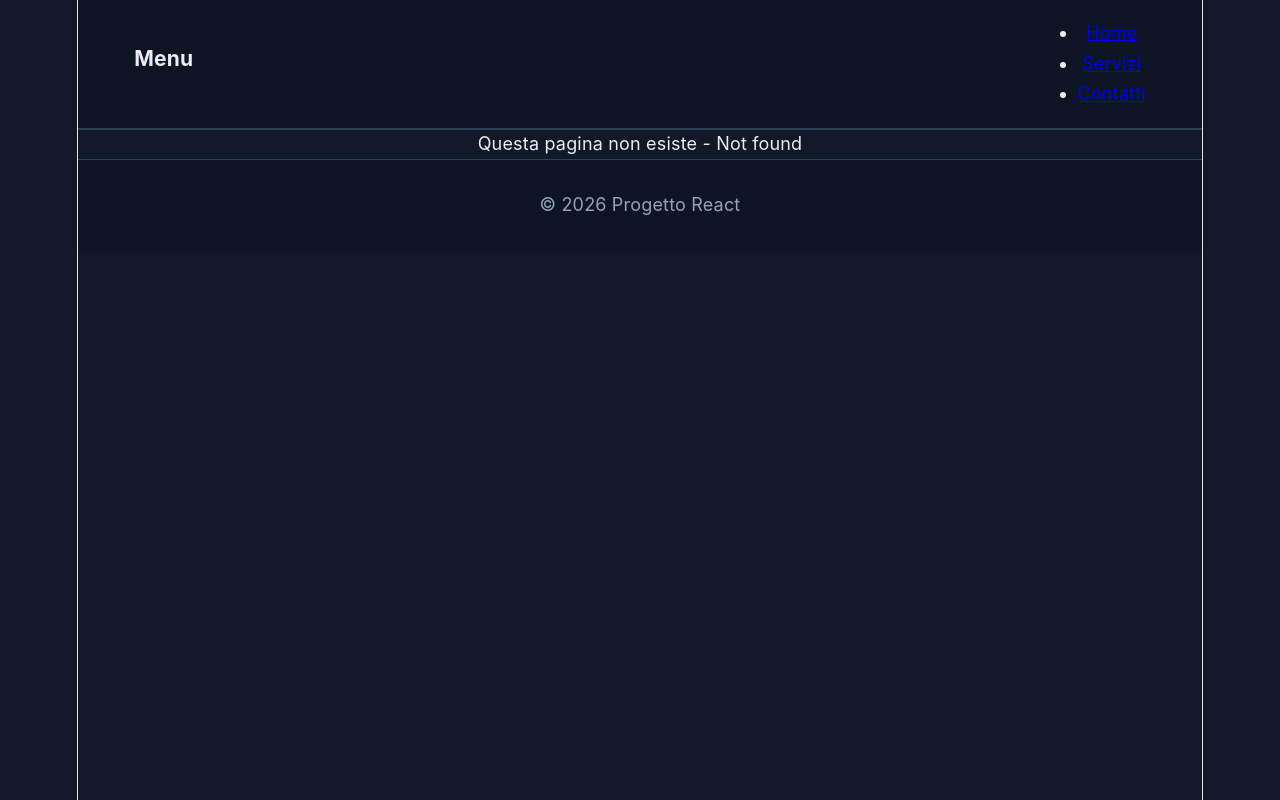
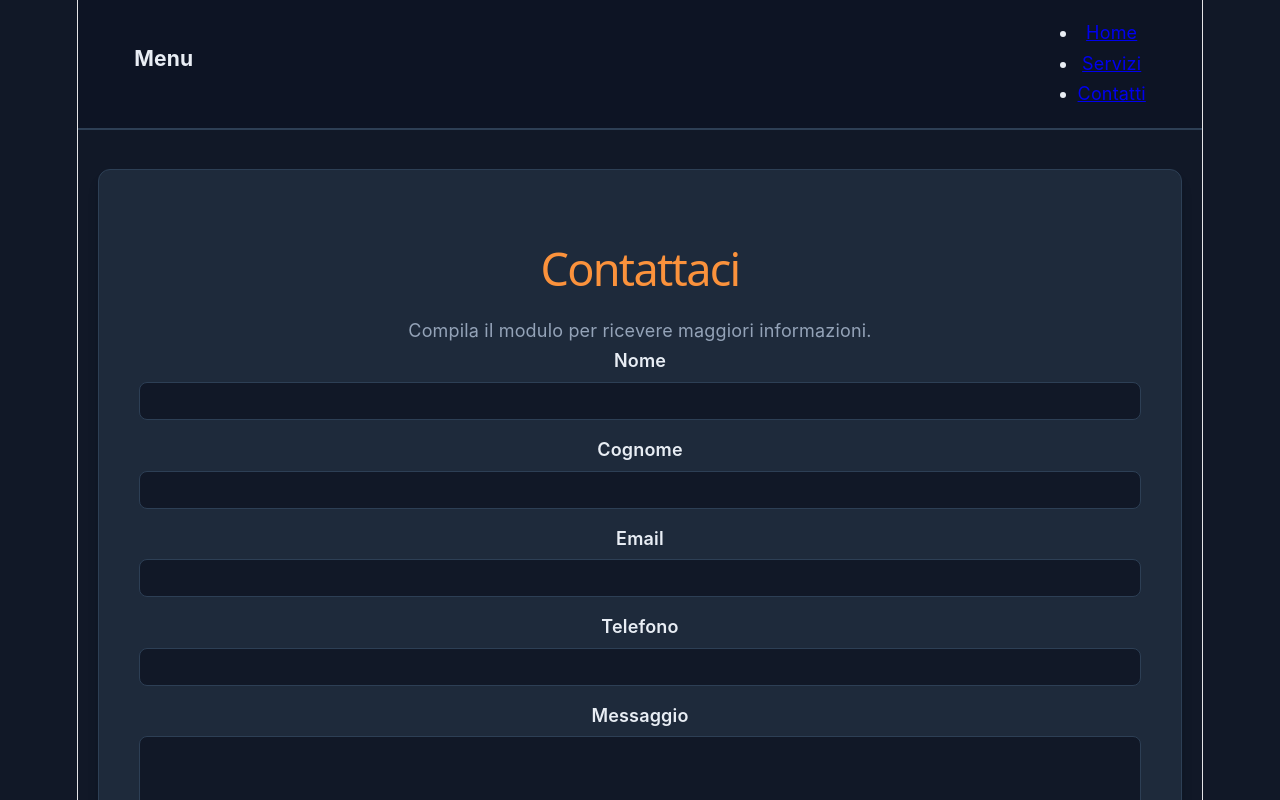
Before and after one commit to SimMastrik/REACT, a React (Vite) app: page /contatti in a window 1280 px wide. Before the commit this address had no page. Shown: the top 800 px of the page. Built offline with nearby package versions, Linux system fonts and the light colour scheme.

Commit message:
Aggiunta del componente form (riutilizzabile) uso di map e props, per migliore leggibilità e creazione della page Contatti

```diff
--- a/src/App.jsx
+++ b/src/App.jsx
@@ -9,8 +9,9 @@ import Footer from "./components/Footer";
 // Pagine
 import Home from "./pages/Home";
 import About from "./pages/About";
+import Contatti from "./pages/Contatti";
+import PostDetail from "./pages/PostDetail";
 import NotFound from "./pages/NotFound";
-import PostDetail from "./pages/PostDetail"; // Importiamo il nuovo file
 
 function App() {
   const [user, setUser] = useState({
@@ -45,12 +46,8 @@ function App() {
     <div className="app">
       <Navbar menuItems={menu} />
 
-      {/* Rimosso Hero da qui per metterlo solo in Home */}
-
       <Routes>
-        {/* Passiamo menu e posts a Home perché ora contiene Hero e Sidebar */}
         <Route path="/" element={<Home posts={posts} menuItems={menu} />} />
-        {/* Rotta Dinamica: Full width come da schema */}
         <Route path="/post/:id" element={<PostDetail posts={posts} />} />
         <Route
           path="/about"
@@ -58,6 +55,7 @@ function App() {
             <About title={aboutPage.title} content={aboutPage.content} />
           }
         />
+        <Route path="/contatti" element={<Contatti />} />
         <Route path="*" element={<NotFound />} />
       </Routes>
 
--- a/src/App.scss
+++ b/src/App.scss
@@ -1,30 +1,19 @@
 // ==========================================
 // 1. Variabili CSS — Tema Scuro (unico)
 // ==========================================
-// Filosofia:
-//   • Sfondi blu-grigio profondi, non nero puro (più confortevole su OLED)
-//   • Tre livelli di profondità: sfondo → card → navbar/footer
-//   • Testo principale a bianco-freddo morbido (#e8edf4), non #fff puro
-//   • Testo secondario grigio-azzurro con contrasto WCAG AA garantito
-//   • Primary color sky-blue: più luminoso, chiaramente cliccabile sul dark
-//   • Accent arancio saturo che non sbiadisce sui fondi scuri
-//   • Ombre con tinta blu per coerenza cromatica
+
 :root {
-  // — Sfondi —
-  --bg-color: #111827; // Sfondo pagina: blu-grigio molto scuro
-  --nav-bg: #0d1424; // Navbar più scura per ancoraggio visivo
-  --card-bg: #1e2a3b; // Card: un gradino più chiaro, dà rilievo
-  --footer-bg: #0d1424; // Footer speculare alla navbar
+  --bg-color: #111827;
+  --nav-bg: #0d1424;
+  --card-bg: #1e2a3b;
+  --footer-bg: #0d1424;
 
-  // — Testo —
-  --text-main: #e8edf4; // Bianco freddo morbido, niente abbagliamento
-  --text-muted: #94a3b8; // Grigio-azzurro, contrasto ~4.6:1 (WCAG AA)
+  --text-main: #e8edf4;
+  --text-muted: #94a3b8;
 
-  // — Colori d'azione —
-  --primary-color: #60a5fa; // sky-400: leggibile e cliccabile sul dark
-  --accent-color: #fb923c; // orange-400: vivido, non sbiadisce
+  --primary-color: #60a5fa;
+  --accent-color: #fb923c;
 
-  // — Bordi & Ombre —
   --border-color: #2d3f55;
   --shadow:
     0 4px 12px -2px rgba(0, 0, 0, 0.55), 0 2px 6px -1px rgba(13, 20, 36, 0.6);
@@ -97,8 +86,7 @@ p {
 
 .hero {
   height: 350px;
-  // Scuriamo leggermente meno l'overlay in dark: l'immagine di sfondo
-  // già non compete con il testo, e un overlay più leggero dà respiro
+
   background:
     linear-gradient(rgba(11, 18, 32, 0.65), rgba(11, 18, 32, 0.75)),
     url("/images/OIP.png") center/cover;
@@ -171,10 +159,10 @@ p {
 
   &:hover {
     transform: translateY(-5px);
-    // In dark mode l'hover usa una luce più "fredda" per coerenza
+
     box-shadow:
       0 12px 24px -4px rgba(0, 0, 0, 0.45),
-      0 0 0 1px var(--primary-color); // sottile outline colorato al posto di un'ombra chiara
+      0 0 0 1px var(--primary-color);
   }
 
   h1 {
@@ -188,14 +176,13 @@ p {
   h3 {
     font-size: 1.4rem;
     margin-bottom: 10px;
-    // h3 usa --text-main per il massimo contrasto
+
     color: var(--text-main);
   }
 
   p {
     flex-grow: 1;
     margin-bottom: 20px;
-    // Già gestito dalla regola globale p { color: var(--text-muted) }
   }
 
   button {
--- a/src/components/Card.jsx
+++ b/src/components/Card.jsx
@@ -13,4 +13,4 @@ export default function Card({ id, title, desc }) {
   );
 }
 // ✅Devo utilizzare UseParams per recuperare i parametri dalla URL e visualizzare i dettagli del post selezionato.
-// 2 utilizza il router on click per navigare alla pagina
+// ✅2 utilizza il router on click per navigare alla pagina
--- /dev/null
+++ b/src/components/Form.jsx
@@ -0,0 +1,60 @@
+import React from "react";
+
+const Form = ({ fields, buttonText = "Invia" }) => {
+  return (
+    <form
+      className="dynamic-form"
+      style={{ display: "flex", flexDirection: "column", gap: "15px" }}
+    >
+      {fields.map((field) => (
+        <div
+          key={field.id}
+          className="form-group"
+          style={{ display: "flex", flexDirection: "column", gap: "5px" }}
+        >
+          <label
+            htmlFor={field.id}
+            style={{ color: "var(--text-main)", fontWeight: "600" }}
+          >
+            {field.label}
+          </label>
+
+          {field.type === "textarea" ? (
+            <textarea
+              id={field.id}
+              name={field.name}
+              rows="4"
+              style={{
+                padding: "10px",
+                borderRadius: "8px",
+                border: "1px solid var(--border-color)",
+                background: "var(--bg-color)",
+                color: "white",
+                resize: "none",
+              }}
+            />
+          ) : (
+            <input
+              type={field.type}
+              id={field.id}
+              name={field.name}
+              style={{
+                padding: "10px",
+                borderRadius: "8px",
+                border: "1px solid var(--border-color)",
+                background: "var(--bg-color)",
+                color: "white",
+              }}
+            />
+          )}
+        </div>
+      ))}
+
+      <button type="submit" style={{ width: "fit-content", marginTop: "10px" }}>
+        {buttonText}
+      </button>
+    </form>
+  );
+};
+
+export default Form;
--- /dev/null
+++ b/src/pages/Contatti.jsx
@@ -0,0 +1,26 @@
+import React from "react";
+import Form from "../components/Form";
+
+const Contatti = () => {
+  const contattiFields = [
+    { id: "nome", label: "Nome", type: "text", name: "nome" },
+    { id: "cognome", label: "Cognome", type: "text", name: "cognome" },
+    { id: "email", label: "Email", type: "email", name: "email" },
+    { id: "tel", label: "Telefono", type: "tel", name: "telefono" },
+    { id: "msg", label: "Messaggio", type: "textarea", name: "messaggio" },
+  ];
+
+  return (
+    <div className="container">
+      <div className="post-detail" style={{ width: "100%" }}>
+        <h1>Contattaci</h1>
+        <p>Compila il modulo per ricevere maggiori informazioni.</p>
+
+        {/* Utilizziamo il componente Form per creare un modulo dinamico basato sui campi definiti */}
+        <Form fields={contattiFields} buttonText="Invia Messaggio" />
+      </div>
+    </div>
+  );
+};
+
+export default Contatti;
```
